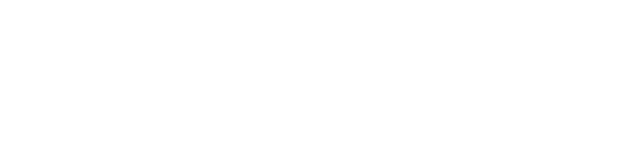
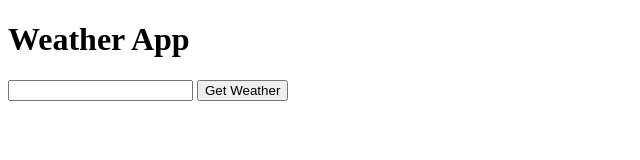
Before and after one commit to sachin9998/WeatherApp_JS_V2, a plain HTML site: page index.html in a window 1280 px wide. Shown: the whole page, without its empty margins (0-640 px from the left). Drawn offline with Linux system fonts and the light colour scheme.

Commit message:
html done

```diff
--- a/index.html
+++ b/index.html
@@ -3,10 +3,20 @@
   <head>
     <meta charset="UTF-8" />
     <meta name="viewport" content="width=device-width, initial-scale=1.0" />
-    <title>Todo App</title>
+    <title>Weather App</title>
     <link rel="stylesheet" href="style.css" />
   </head>
   <body>
-    <script src=""></script>
+    <div class="container">
+      <div id="app">
+        <h1>Weather App</h1>
+        <input type="text" id="city" />
+
+        <button>Get Weather</button>
+
+        <div id="result"></div>
+      </div>
+    </div>
+    <script src="./script.js"></script>
   </body>
 </html>
```
